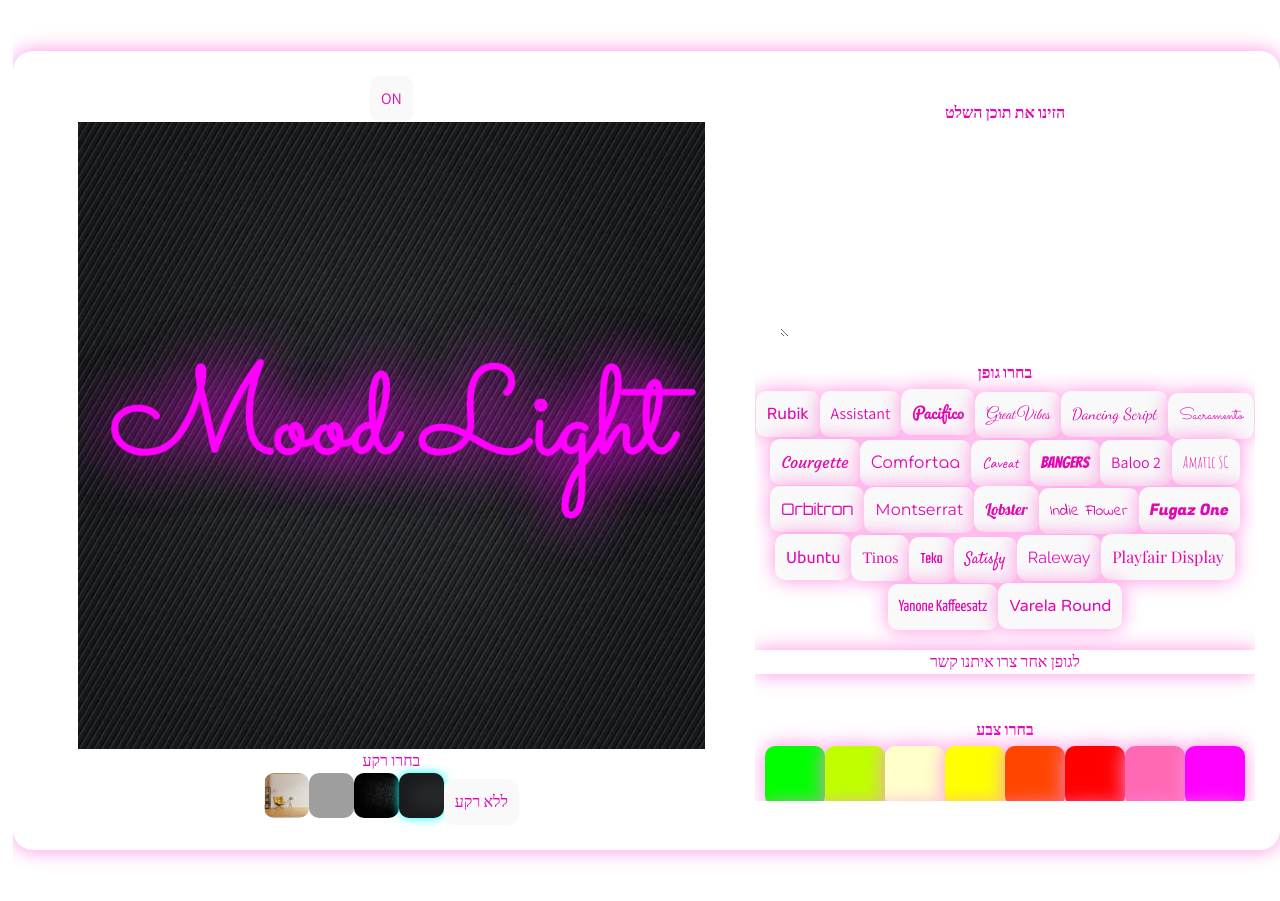
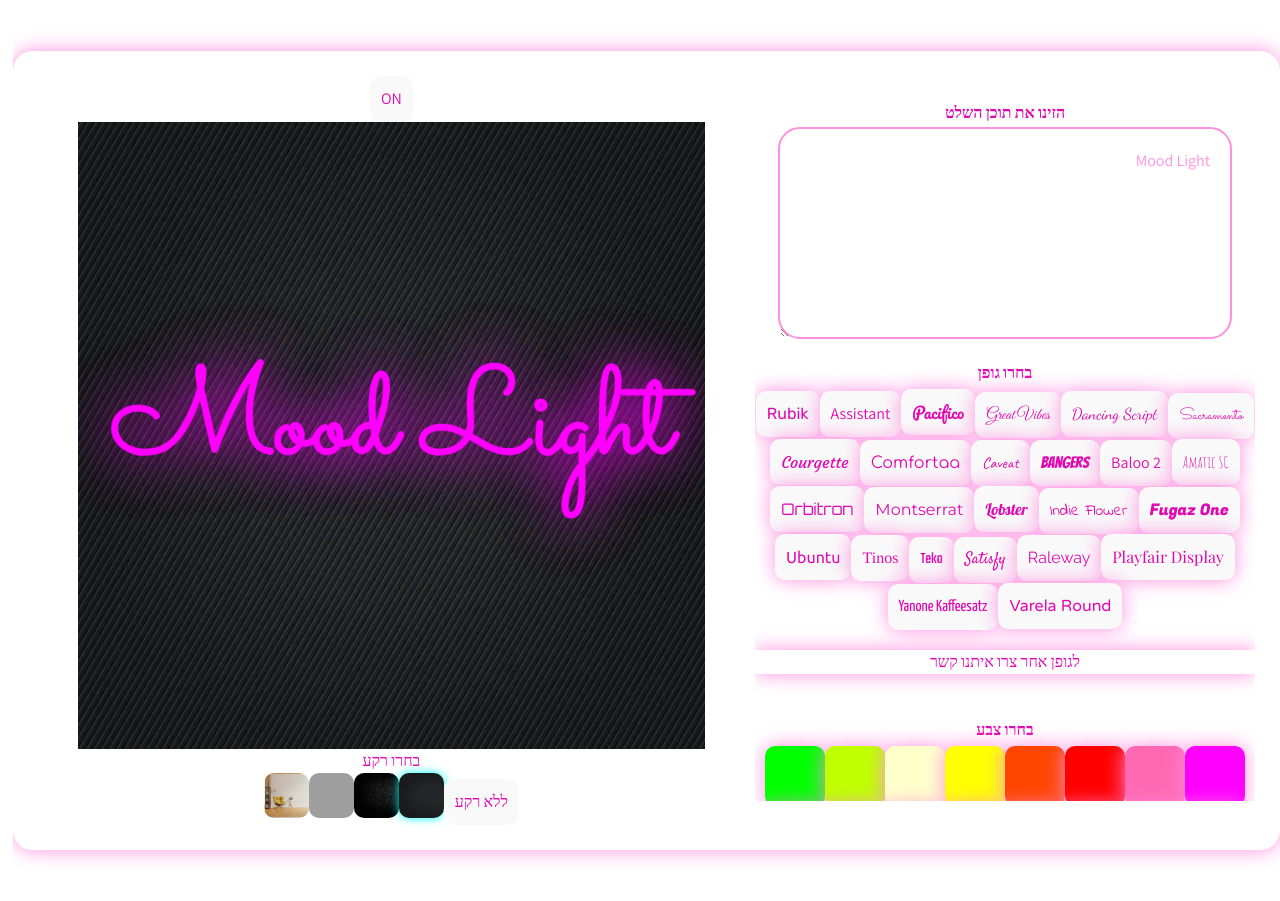
Before and after one commit to Kalzemic/Mood_Light, a React (Vite) app: page / in a window 1280 px wide. Shown: the part 3280-4181 px from the top of the page. Built offline with nearby package versions, Linux system fonts and the light colour scheme; grey boxes are pictures that could not be loaded.

Commit message:
changed text color for sign input

```diff
--- a/src/Components/DesignPage.css
+++ b/src/Components/DesignPage.css
@@ -31,10 +31,10 @@
     width: 90%;
     outline-style: solid;
     outline-width: 2px;
-    outline-color: rgba(255, 255, 255, 0.3);
+    outline-color: rgb(255, 143, 225);
     border-radius: 20px;
     padding: 20px;
-    color: white;
+    color: rgb(255, 143, 225);
 }
 
 .design-form button {
```
